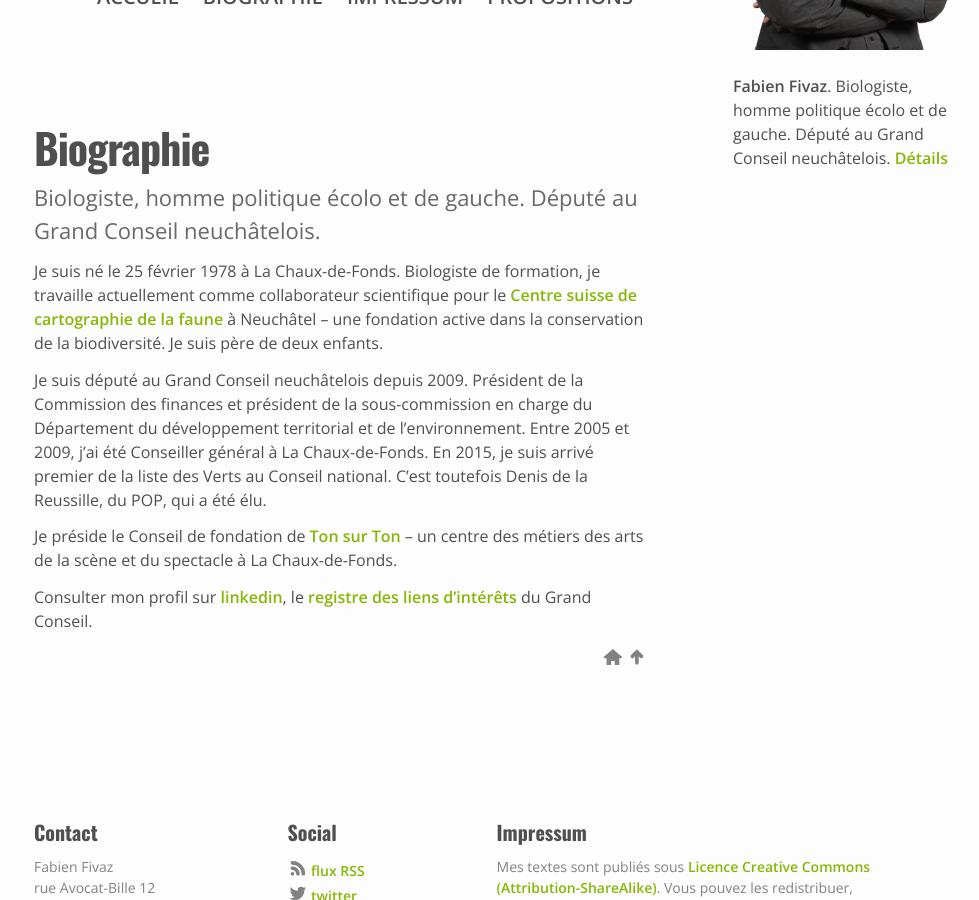
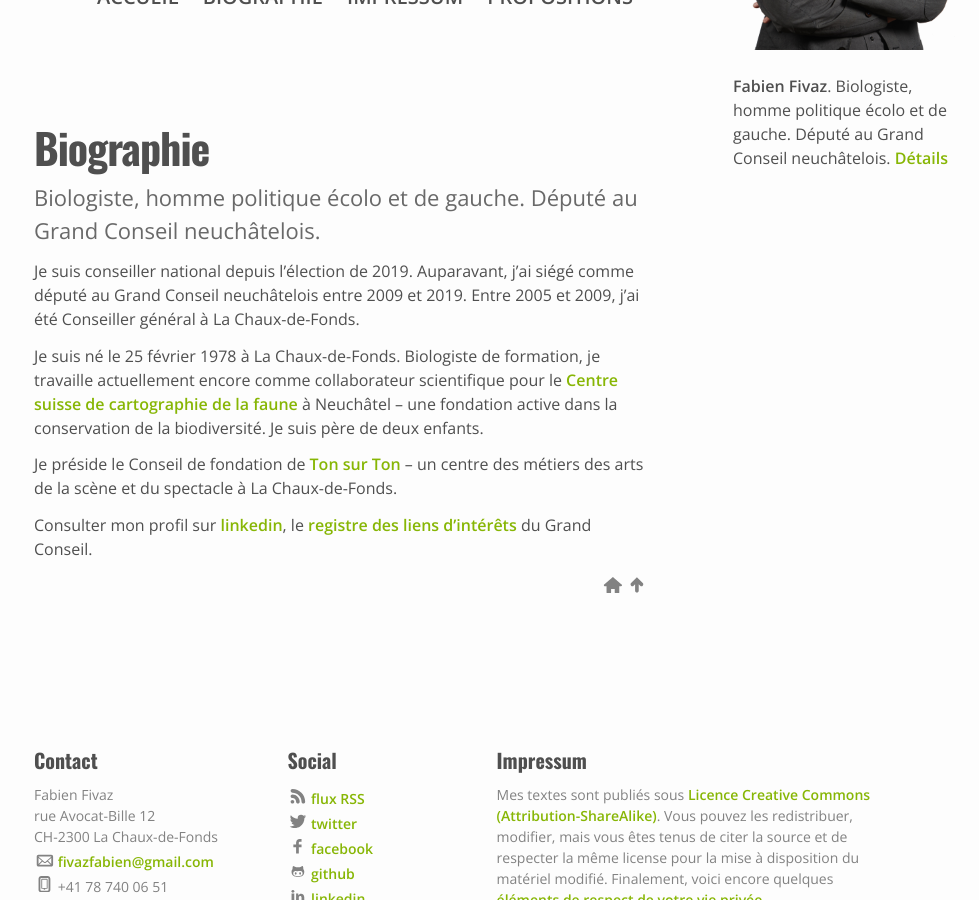
Before and after one commit to ffivaz/ffivaz.github.io, a Jekyll site: the page built from about.md, in a window 1280 px wide and 900 px high, scrolled down 430 px. Shown: the whole window, without its empty margins (16-995 px from the left). Built offline with Jekyll 4.4.1, drawn with Linux system fonts in a browser that asks for light colours; nearby versions of some CDN libraries.

Commit message:
Modification de mon profil (depuis trop longtemps pas mis à jour)

```diff
--- a/about.md
+++ b/about.md
@@ -10,14 +10,12 @@
   changefreq: 'monthly'
 ---
 
-Je suis né le 25 février 1978 à La Chaux-de-Fonds. Biologiste de formation, je travaille actuellement comme collaborateur
+Je suis conseiller national depuis l'élection de 2019. Auparavant, j'ai siégé comme député au Grand Conseil neuchâtelois
+entre 2009 et 2019. Entre 2005 et 2009, j’ai été Conseiller général à La Chaux-de-Fonds.
+
+Je suis né le 25 février 1978 à La Chaux-de-Fonds. Biologiste de formation, je travaille actuellement encore comme collaborateur
 scientifique pour le [Centre suisse de cartographie de la faune](http://www.cscf.ch "site du CSCF") à Neuchâtel –
 une fondation active dans la conservation de la biodiversité. Je suis père de deux enfants.
-
-Je suis député au Grand Conseil neuchâtelois depuis 2009. Président de la Commission des finances et président de la
-sous-commission en charge du Département du développement territorial et de l’environnement.
-Entre 2005 et 2009, j’ai été Conseiller général à La Chaux-de-Fonds. En 2015, je suis arrivé premier de la liste des
-Verts au Conseil national. C'est toutefois Denis de la Reussille, du POP, qui a été élu.
 
 Je préside le Conseil de fondation de [Ton sur Ton](http://www.tonsurton.ch) –
 un centre des métiers des arts de la scène et du spectacle à La Chaux-de-Fonds.
```
